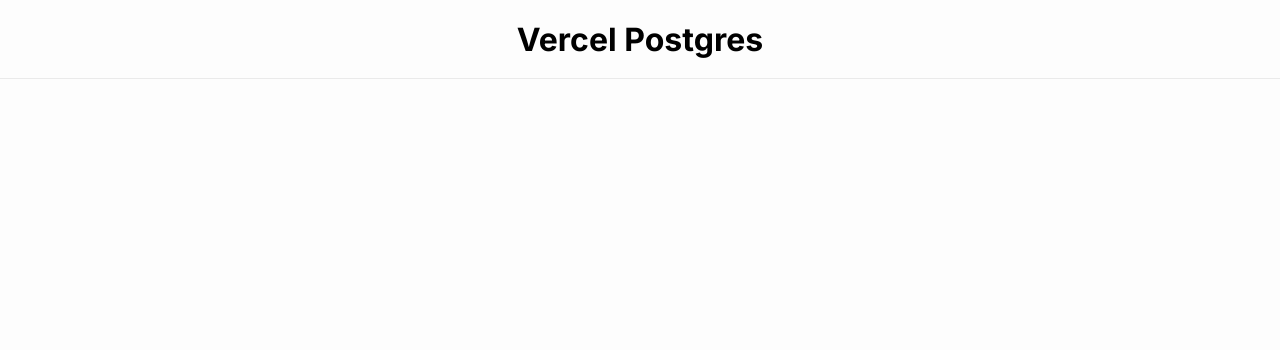
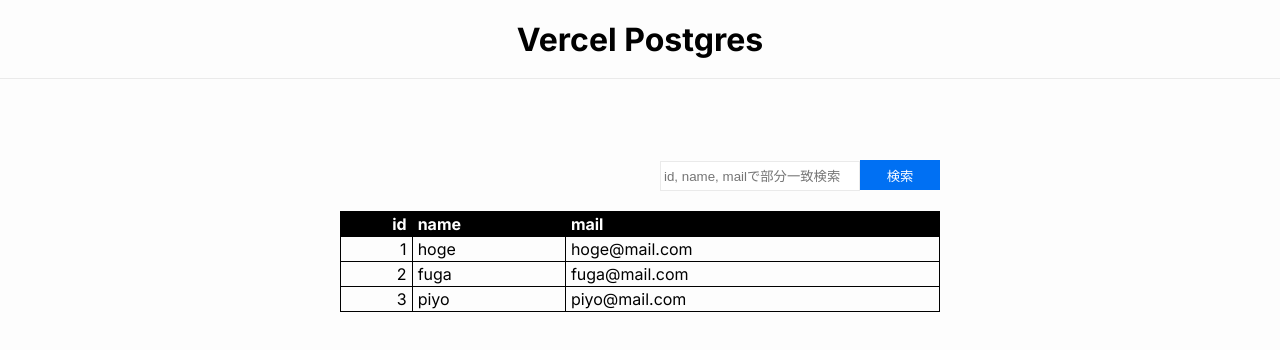
Before and after one commit to daichi-iwamoto/next-storage-examples, a Next.js app: page /vercel-postgres in a window 1280 px wide. Shown: the top 350 px of the page. Built offline with nearby package versions, Linux system fonts and the light colour scheme.

Commit message:
create demo page and styling

```diff
--- /dev/null
+++ b/src/app/styles/postgres.module.scss
@@ -0,0 +1,80 @@
+.main {
+  display: flex;
+  align-items: center;
+  min-height: 100vh;
+  background-color: #fdfdfd;
+
+  h1 {
+    position: fixed;
+    top: 0;
+    left: 0;
+    width: 100%;
+    padding: 20px;
+    text-align: center;
+    box-shadow: inset 0 -1px 0 0 #eaeaea;
+  }
+
+  section {
+    width: 100%;
+    max-width: 600px;
+    height: 100vh;
+    padding: 160px 0 100px;
+    margin: 0 auto;
+
+    .search {
+      width: 100%;
+      text-align: right;
+      margin-bottom: 20px;
+
+      input {
+        height: 30px;
+        width: 200px;
+        padding: 2px 3px;
+        border: 1px solid #eaeaea;
+        outline: none;
+      }
+      button {
+        height: 30px;
+        width: 80px;
+        border: none;
+        outline: none;
+        transition: 0.3s;
+        cursor: pointer;
+        background: #0070f3;
+        color: #fff;
+
+        &:hover {
+          background: #0050d3;
+          color: #fff;
+        }
+      }
+    }
+
+    table {
+      width: 100%;
+      overflow: hidden;
+      border-collapse: collapse;
+      thead {
+        background: #000;
+        color: #fff;
+        font-size: 1.4rem;
+        font-weight: normal;
+        tr {
+          th {
+            text-align: left;
+            font-size: 1rem;
+          }
+        }
+      }
+      td,
+      th {
+        padding: 2px 5px;
+        border: solid 1px #000;
+
+        &.number {
+          text-align: right;
+        }
+      }
+    }
+  }
+}
--- a/src/app/vercel-postgres/page.tsx
+++ b/src/app/vercel-postgres/page.tsx
@@ -1,9 +1,51 @@
-import styles from '../styles/index.module.scss'
+"use client";
+import { use, useEffect, useState } from 'react'
+import styles from '../styles/postgres.module.scss'
+
+type User = {
+  id: number
+  name: string
+  mail: string
+}
 
 export default function NextPostgres() {
+  const [users, setUsers] = useState<User[] | undefined>(undefined)
+
+  useEffect(() => {
+    setUsers([
+      { id: 1, name: 'hoge', mail: 'hoge@mail.com' },
+      { id: 2, name: 'fuga', mail: 'fuga@mail.com' },
+      { id: 3, name: 'piyo', mail: 'piyo@mail.com' },
+    ])
+  }, [])
+
   return (
     <main className={styles.main}>
       <h1>Vercel Postgres</h1>
+      <section>
+        <div className={styles.search}>
+          <input type="text" placeholder='id, name, mailで部分一致検索' />
+          <button>検索</button>
+        </div>
+        <table>
+          <thead>
+            <tr>
+              <th className={styles.number}>id</th>
+              <th>name</th>
+              <th>mail</th>
+            </tr>
+          </thead>
+          <tbody>
+            {users?.map((user) => (
+              <tr key={user.id}>
+                <td className={styles.number}>{user.id}</td>
+                <td>{user.name}</td>
+                <td>{user.mail}</td>
+              </tr>
+            ))}
+          </tbody>
+        </table>
+      </section>
     </main>
   )
 }
```
